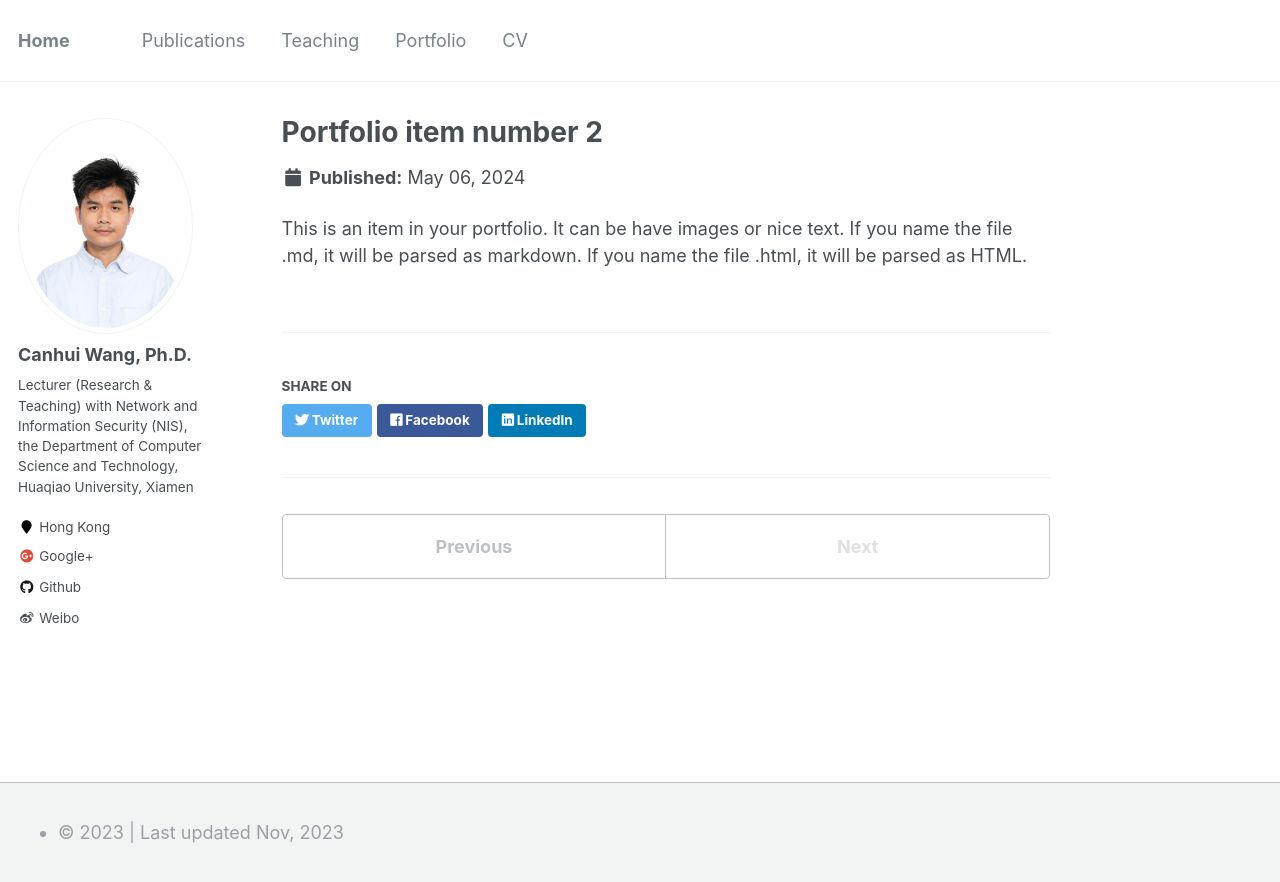
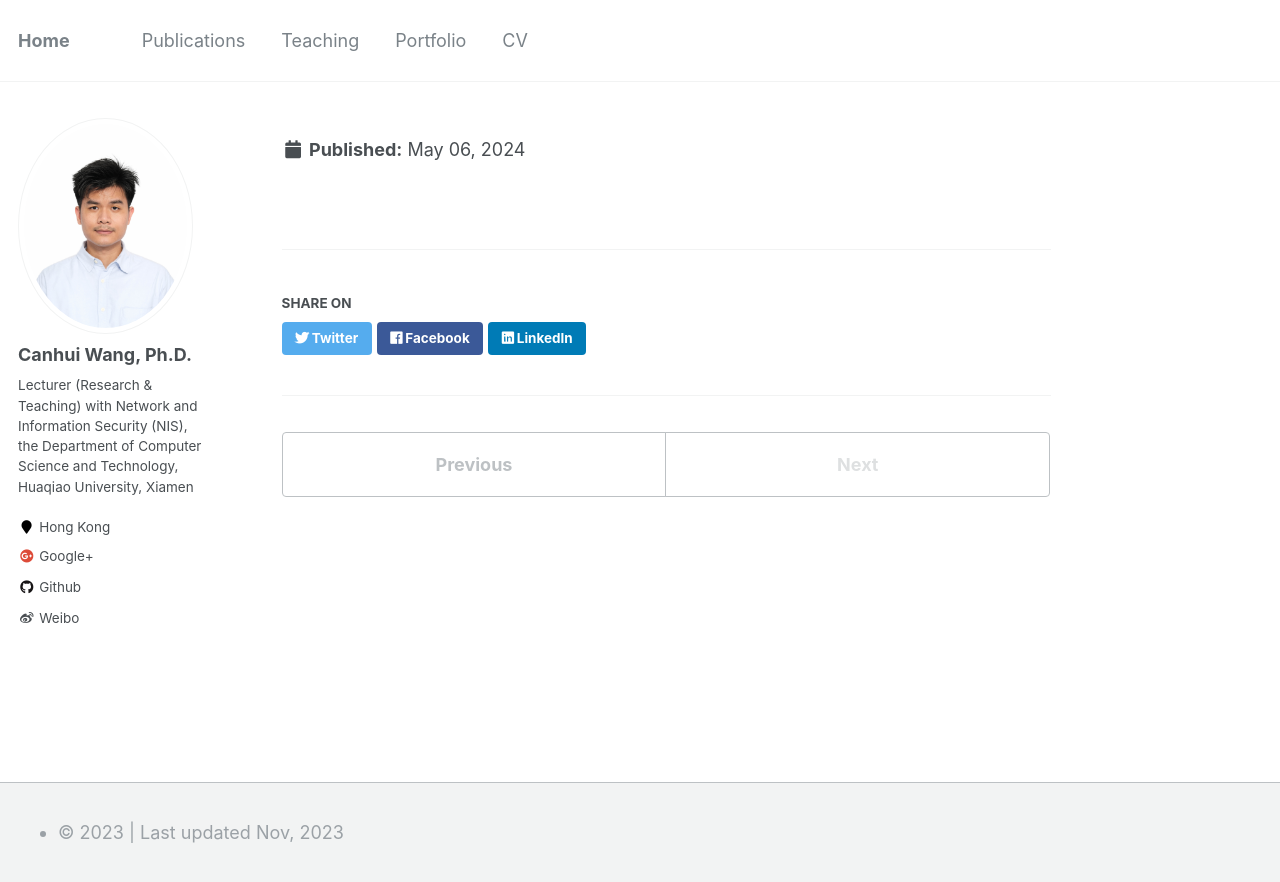
Before and after one commit to Canhui/canhui.github.io, a Jekyll site: the page built from _portfolio/portfolio-2.html, in a window 1280 px wide. Shown: the top 882 px of the page. Built offline with Jekyll 4.4.1, drawn with Linux system fonts in a browser that asks for light colours.

Commit message:
Update portfolio-2.html

```diff
--- a/_portfolio/portfolio-2.html
+++ b/_portfolio/portfolio-2.html
@@ -1,7 +1,5 @@
 ---
-title: "Portfolio item number 2"
+title: ""
 excerpt: "Short description of portfolio item number 2 <br/><img src='/images/500x300.png'>"
 collection: portfolio
 ---
-
-This is an item in your portfolio. It can be have images or nice text. If you name the file .md, it will be parsed as markdown. If you name the file .html, it will be parsed as HTML.
```
